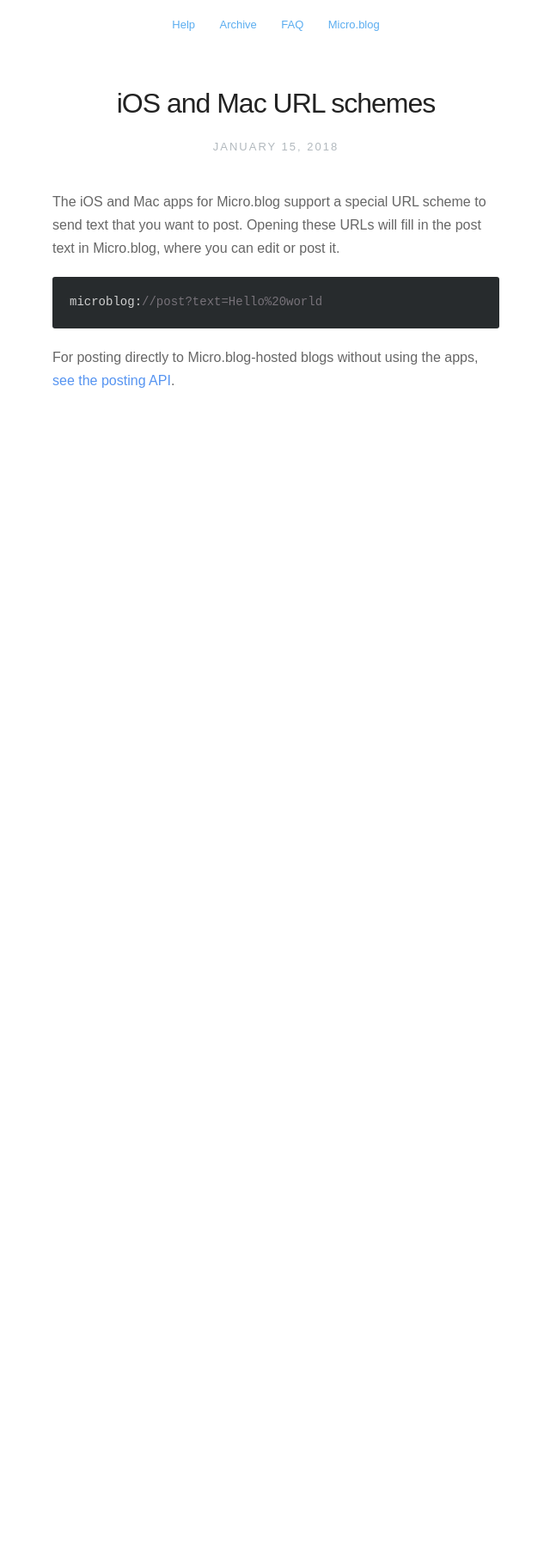
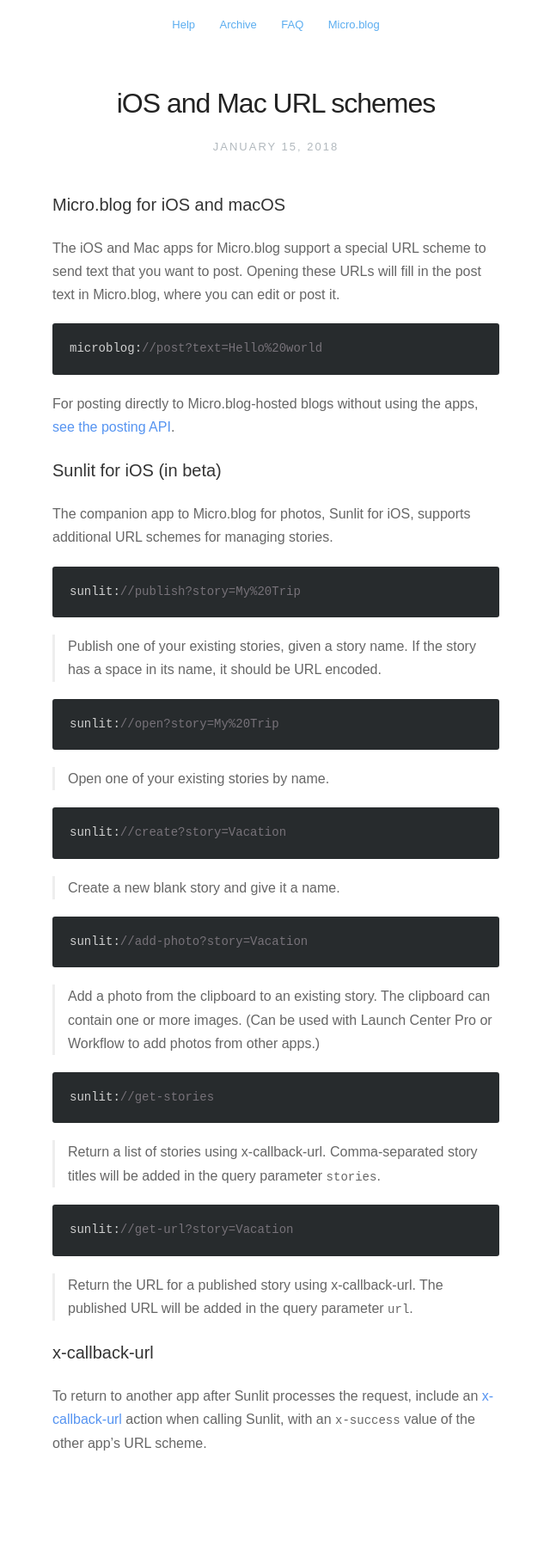
Before and after one commit to microdotblog/help.micro.blog, a Jekyll site: the page built from _posts/2018-01-16-url-schemes.markdown, in a window 1280 px wide. Shown: the whole page at 86% size, without its empty margins (319-959 px from the left). Built offline with Jekyll 4.4.1, drawn with Linux system fonts in a browser that asks for light colours; nearby versions of some CDN libraries; before the commit the page ends 900 px from its top, so only the background shows below that.

Commit message:
Added Sunlit beta URL schemes.

````diff
--- a/_posts/2018-01-16-url-schemes.markdown
+++ b/_posts/2018-01-16-url-schemes.markdown
@@ -3,6 +3,8 @@
 date:   2018-01-15 10:00:00
 description: Send post text to the native apps.
 ---
+
+### Micro.blog for iOS and macOS
 
 The iOS and Mac apps for Micro.blog support a special URL scheme to send text that you want to post. Opening these URLs will fill in the post text in Micro.blog, where you can edit or post it.
 
@@ -11,3 +13,47 @@
 ```
 
 For posting directly to Micro.blog-hosted blogs without using the apps, [see the posting API](http://help.micro.blog/2017/api-posting/).
+
+### Sunlit for iOS (in beta)
+
+The companion app to Micro.blog for photos, Sunlit for iOS, supports additional URL schemes for managing stories.
+
+```
+sunlit://publish?story=My%20Trip
+```
+
+> Publish one of your existing stories, given a story name. If the story has a space in its name, it should be URL encoded.
+
+```
+sunlit://open?story=My%20Trip
+```
+
+> Open one of your existing stories by name.
+
+```
+sunlit://create?story=Vacation
+```
+
+> Create a new blank story and give it a name.
+
+```
+sunlit://add-photo?story=Vacation
+```
+
+> Add a photo from the clipboard to an existing story. The clipboard can contain one or more images. (Can be used with Launch Center Pro or Workflow to add photos from other apps.)
+
+```
+sunlit://get-stories
+```
+
+> Return a list of stories using x-callback-url. Comma-separated story titles will be added in the query parameter `stories`.
+
+```
+sunlit://get-url?story=Vacation
+```
+
+> Return the URL for a published story using x-callback-url. The published URL will be added in the query parameter `url`.
+
+### x-callback-url
+
+To return to another app after Sunlit processes the request, include an [x-callback-url](http://x-callback-url.com/) action when calling Sunlit, with an `x-success` value of the other app's URL scheme.
````
